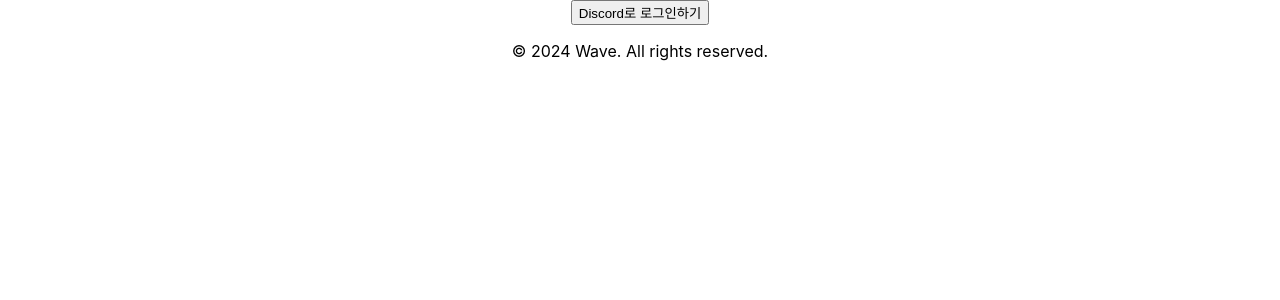
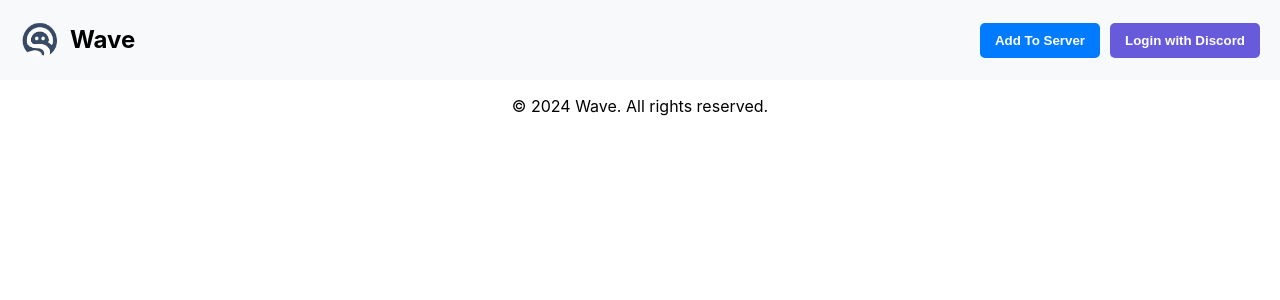
Before and after one commit to Woohahang/wave-frontend, a React (Create React App) app: page / in a window 1280 px wide. Shown: the top 300 px of the page. Built offline with nearby package versions, Linux system fonts and the light colour scheme; no server answers.

Commit message:
feat: 헤더 컴포넌트를 리팩토링하여 로그인/로그아웃 버튼 분리 및 구조 개선

```diff
--- a/src/components/Header.js
+++ b/src/components/Header.js
@@ -1,27 +1,56 @@
 import React from "react";
-import LoginButton from './LoginButton';
-import LogoutButton from './LogoutButton';
 import useAuth from '../hooks/useAuth';
+import '../css/Header.css';
+import logo from '../img/logo.png';
+import logoutIcon from '../img/logout-icon.png';
 
-const HeaderTest = () => {
+const Header = () => {
     // 로그인 상태와 사용자 정보를 확인합니다.
     const { isLoggedIn, userData } = useAuth();
 
+    const handleDiscordLogin = () => {
+        const discordOAuthUrl = 'http://localhost:8080/oauth2/authorization/discord'; // 서버의 Discord OAuth2 URL
+        window.location.href = discordOAuthUrl; // Discord 로그인 페이지로 리디렉션
+    };
+
+    const handleLogout = async () => {
+        // 서버에 로그아웃 요청 보내기
+        const response = await fetch('/api/logout', { method: 'POST' });
+
+        if (response.ok) {
+            // 로그아웃 성공 시 페이지 새로고침
+            window.location.reload();
+        } else {
+            // 오류 처리 (예: alert, console log 등)
+            console.error('로그아웃 실패');
+        }
+    };
+
+    const handleAddToServer = () => {
+        const addToServerUrl = 'https://discord.com/oauth2/authorize?client_id=1227561479801409566&permissions=8&integration_type=0&scope=bot+applications.commands';
+        window.location.href = addToServerUrl; // 지정된 URL로 리디렉션
+    };
+
     return (
-        <div>
-            <nav>
+        <header className="header">
+            <div className="logo-container">
+                <img src={logo} alt="Logo" className="logo" />
+                <span className="logo-text">Wave</span>
+            </div>
+
+            <div className="button-container">
+                <button className="add-button" onClick={handleAddToServer}>Add To Server</button>
+
                 {isLoggedIn ? (
                     <>
-                        <p>안녕하세요, {userData.userName}님!</p>
-                        <LogoutButton />
+                        <img src={userData.profileImageUrl} alt="Profile" className="profile-image" />
+                        <p className="username">{userData.userName}</p>
+                        <img src={logoutIcon} alt="logoutIcon" className="logout-icon" onClick={handleLogout} />
                     </>
-                ) : (
-                    <LoginButton />
-                )}
-
-            </nav>
-        </div>
+                ) : <button className="discord-button" onClick={handleDiscordLogin}>Login with Discord</button>}
+            </div>
+        </header>
     )
 }
 
-export default HeaderTest;
+export default Header;
--- /dev/null
+++ b/src/css/Header.css
@@ -0,0 +1,87 @@
+.header {
+    display: flex;
+    justify-content: space-between;
+    align-items: center;
+    padding: 10px 20px;
+    background-color: #f8f9fa;
+    height: 60px;
+}
+
+.logo-container {
+    display: flex;
+    align-items: center;
+}
+
+.logo {
+    width: 40px;
+    /* 로고 크기 조정 */
+    height: auto;
+    margin-right: 10px;
+    /* 로고와 텍스트 간격 */
+}
+
+.logo-text {
+    font-weight: 700;
+    font-size: 24px;
+    color: #000;
+}
+
+.username {
+    font-weight: 700;
+    /* font-size: 20px; */
+    color: #000;
+}
+
+.button-container {
+    display: flex;
+    gap: 10px;
+    /* 버튼 간격 */
+    align-items: center;
+    /* 수직 중앙 정렬 */
+}
+
+.add-button,
+.discord-button {
+    padding: 10px 15px;
+    border: none;
+    border-radius: 5px;
+    cursor: pointer;
+}
+
+.add-button {
+    background-color: #007bff;
+    /* Add To Server 버튼 색상 */
+    color: white;
+    font-weight: 700;
+}
+
+.discord-button {
+    background-color: #675adb;
+    /* Discord 버튼 색상 */
+    color: white;
+    font-weight: 700;
+}
+
+.profile-image {
+    width: 40px;
+    /* 버튼 높이에 맞추기 */
+    height: 40px;
+    /* 버튼 높이에 맞추기 */
+    border-radius: 50%;
+    /* 원형으로 만들기 */
+    margin-left: 10px;
+    /* 여백 추가 */
+    object-fit: cover;
+    /* 이미지 비율 유지 */
+}
+
+.logout-icon {
+    width: 30px;
+    /* 원하는 크기로 조정 */
+    height: 30px;
+    /* 원하는 크기로 조정 */
+    cursor: pointer;
+    /* 커서 포인터로 변경 */
+    margin-left: 10px;
+    /* 여백 추가 (필요에 따라 조정) */
+}
```
Also changed, not shown: src/img/logo.png (added), src/img/logout-icon.png (added).
